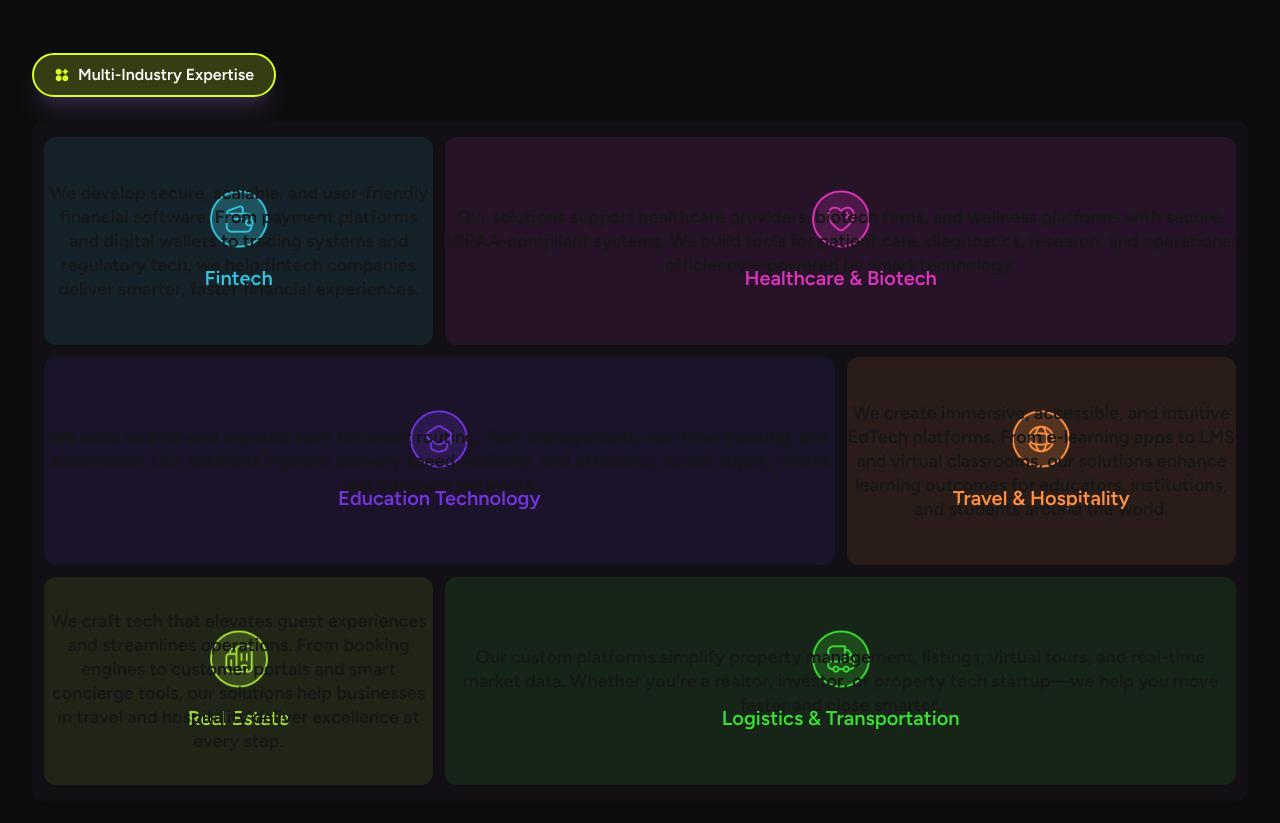
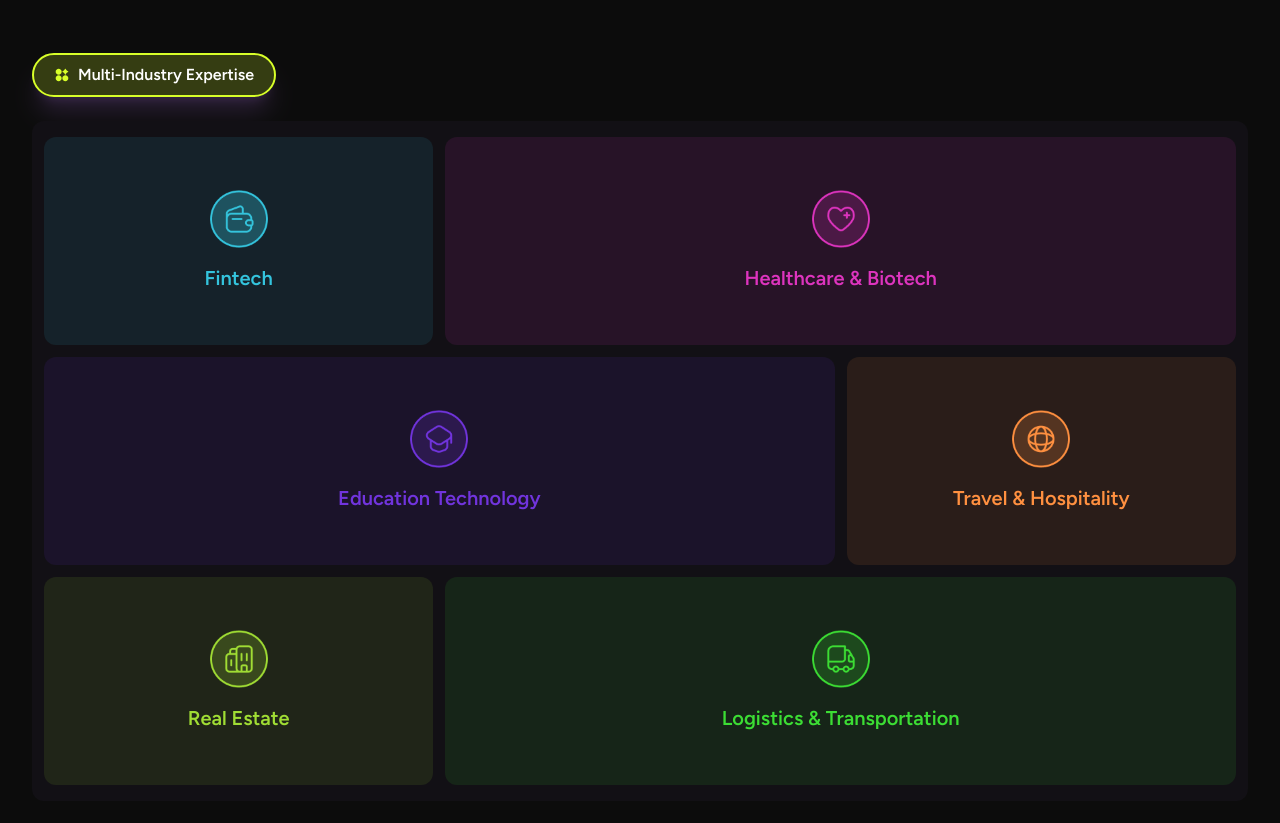
Before and after one commit to ds-spec/vx-website, a Next.js app: page / in a window 1280 px wide. Shown: the part 3060-3883 px from the top of the page. Built offline with nearby package versions, Linux system fonts and the light colour scheme.

Commit message:
Completed the multi-industry expertise section

```diff
--- a/components/AnimatedText.jsx
+++ b/components/AnimatedText.jsx
@@ -6,7 +6,6 @@ import { useEffect } from "react";
 import { FaStar } from "react-icons/fa6";
 import Button from "./Button";
 import RoundedTag from "./RoundedTag";
-import "./style.css";
 
 gsap.registerPlugin(SplitText);
 gsap.registerPlugin(ScrollTrigger);
@@ -27,7 +26,6 @@ export default function AnimatedText() {
         trigger: ".text",
         start: "top center",
         end: "-=200",
-        // markers: true,
         scrub: 1,
       },
     });
--- a/components/Services.jsx
+++ b/components/Services.jsx
@@ -190,14 +190,21 @@ export default function Services() {
               {industries?.map((industry, index) => (
                 <div
                   key={index}
+                  onMouseOver={() => setActiveIndustryIndex(index)}
+                  onMouseLeave={() => setActiveIndustryIndex(null)}
                   style={{ backgroundColor: industry.bgColor }}
                   className={`relative flex flex-col gap-4 cursor-pointer col-span-1 ${getColSpanClass(
                     industry.span
-                  )} min-h-52 justify-center items-center rounded-xl hover:bg-gradient-to-t hover:from-[#2E8B95] hover:via-[#121015] hover:to-[#121015] hover:transition-colors`}
+                  )} min-h-52 justify-center items-center rounded-xl hover:bg-gradient-to-b hover:from-[${
+                    industry.bgColor
+                  }] hover:via-[#121015] hover:to-[#1f1e1e] hover:transition-colors`}
                 >
-                  <div className="absolute text-center text-lg leading-6 font-figtree font-semibold">
+                  {activeIndustryIndex == index ? (
+                    <div className="absolute text-center text-md leading-6 font-figtree font-bold px-2">
                       {industry.description}
                     </div>
+                  ) : (
+                    <>
                       <Image
                         width={58}
                         height={58}
@@ -210,6 +217,8 @@ export default function Services() {
                       >
                         {industry.title}
                       </p>
+                    </>
+                  )}
                 </div>
               ))}
             </div>
--- a/components/style.css
+++ /dev/null
@@ -1,7 +0,0 @@
-.words2,
-.words4,
-.words9,
-.words24 {
-  border: 2px dotted rgb(229, 229, 239);
-  border-radius: 10%;
-}
```
Lines whose indentation alone changed are shown as unchanged.
